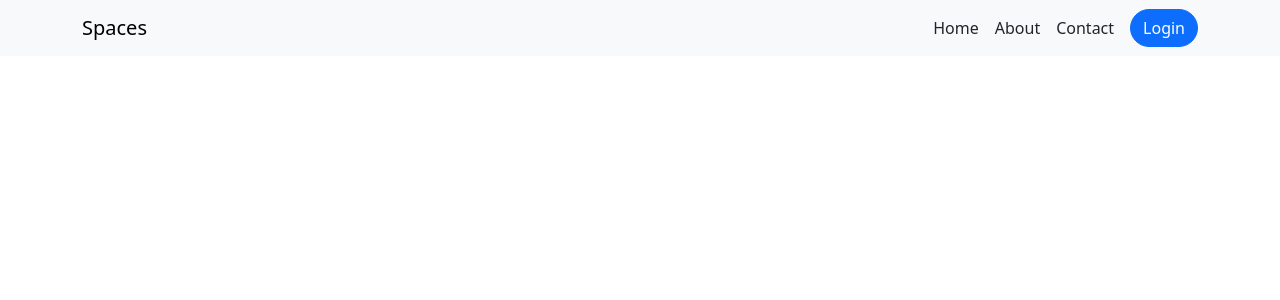
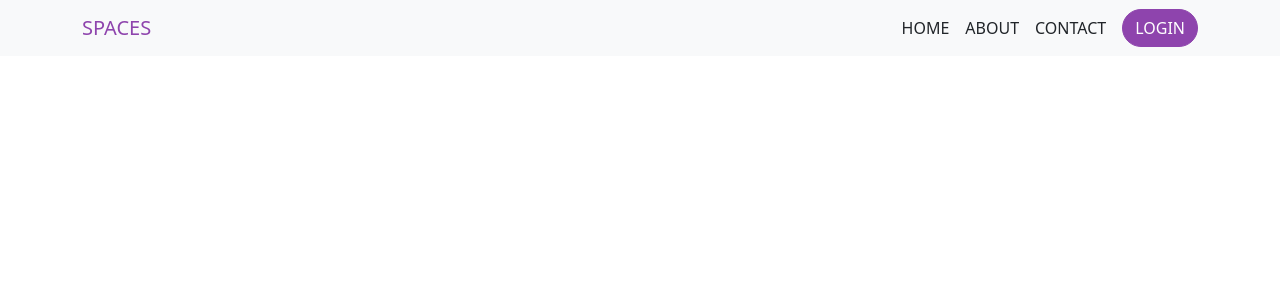
Before and after one commit to amr-algendy/parent-assessment, an Angular app: page / in a window 1280 px wide. Shown: the top 300 px of the page. Built offline with nearby package versions, Linux system fonts and the light colour scheme.

Commit message:
header modifications

```diff
--- a/src/app/presentation/header/header.component.html
+++ b/src/app/presentation/header/header.component.html
@@ -1,11 +1,11 @@
-<nav class="navbar bg-body-tertiary">
+<nav class="navbar sticky-top bg-body-tertiary">
   <div class="container">
-    <a class="navbar-brand" href="#">Spaces</a>
+    <a class="navbar-brand" href="#">SPACES</a>
     <div class="d-flex align-items-center gap-3">
-      <a class="nav-link active" href="#">Home</a>
-      <a class="nav-link" href="#">About</a>
-      <a class="nav-link" href="#">Contact</a>
-      <button class="btn btn-primary rounded-pill">Login</button>
+      <a class="nav-link active" href="#">HOME</a>
+      <a class="nav-link" href="#">ABOUT</a>
+      <a class="nav-link" href="#">CONTACT</a>
+      <button class="btn btn-primary rounded-pill">LOGIN</button>
     </div>
   </div>
 </nav>
--- a/src/app/presentation/header/header.component.scss
+++ b/src/app/presentation/header/header.component.scss
@@ -0,0 +1,10 @@
+@import "../../../assets/scss/colors";
+
+.navbar-brand {
+  color: $primary;
+}
+.btn {
+  background-color: $primary;
+  border: 1px solid $primary;
+  outline: none;
+}
--- /dev/null
+++ b/src/assets/scss/_colors.scss
@@ -0,0 +1,8 @@
+$primary: #8e44ad;
+
+$primary-text: #34495e;
+$secondary-text: #839091;
+
+$border-color: #d6dbe4;
+
+$error: #dc3545;
```
